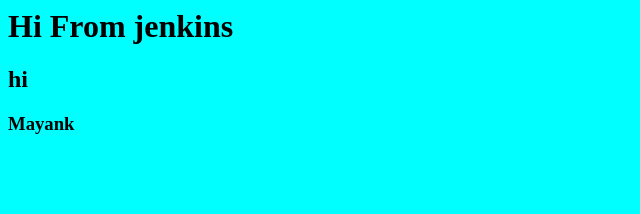
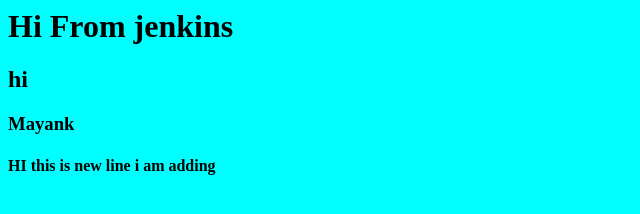
Before and after one commit to mdhack0316/testingcode, a plain HTML site: page index.html in a window 1280 px wide. Shown: the whole page, without its empty margins (0-640 px from the left). Drawn offline with Linux system fonts and the light colour scheme.

Commit message:
new chages

```diff
--- a/index.html
+++ b/index.html
@@ -3,3 +3,4 @@
 	<h1>Hi From jenkins</h1>
 	<h2>hi</h2>
 	<h3>Mayank</h3>
+        <h4>HI this is new line i am adding </h4>
```
